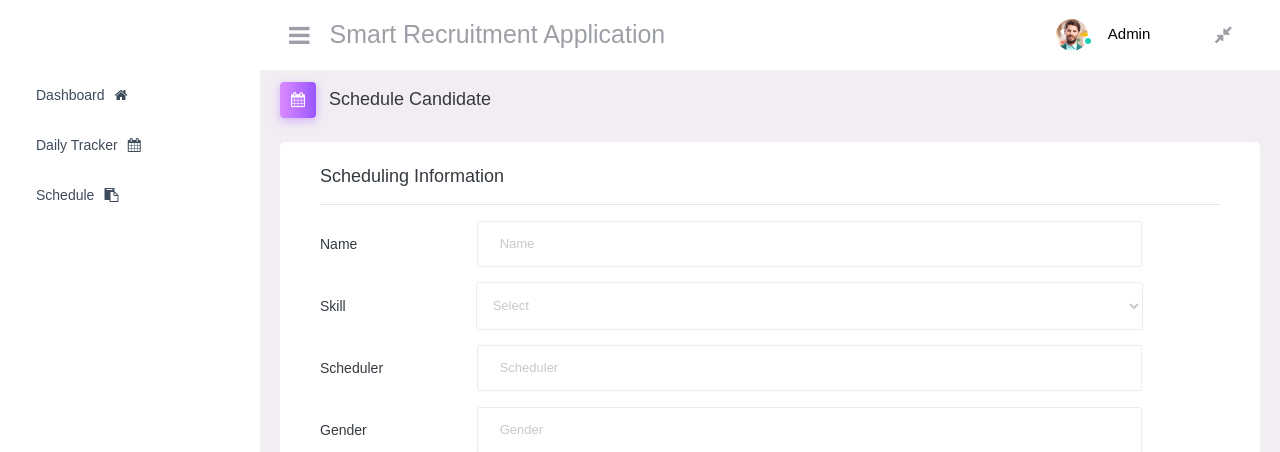
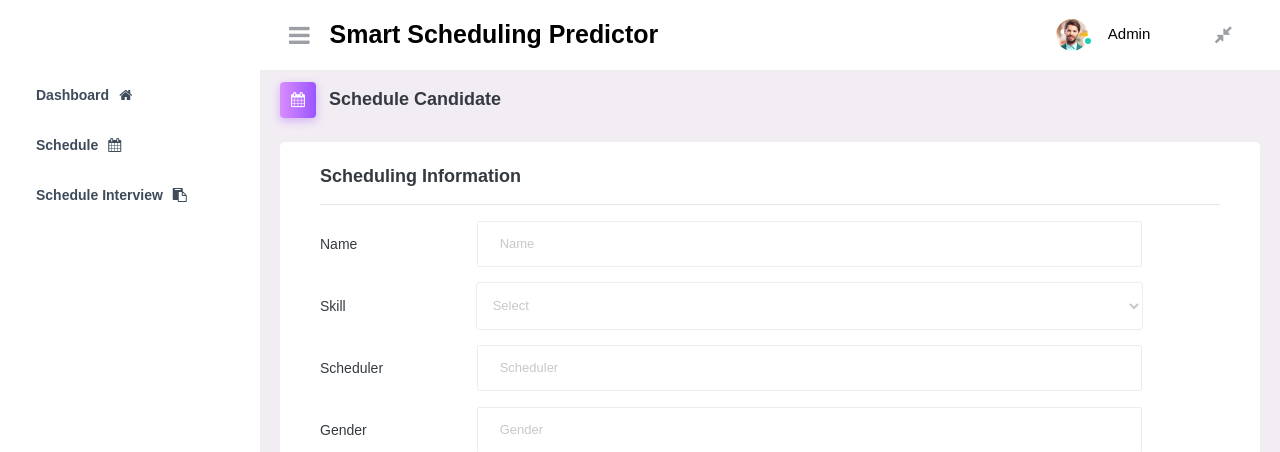
Before and after one commit to SGRGit/interviewAttendancePred, a Flask app: page /submit in a window 1280 px wide. Shown: the top 452 px of the page. Run offline with Flask 2, Linux system fonts and the light colour scheme; parts of the project's set-up code (start-up, migrations or seed data) failed here and were passed over; some libraries are stand-ins or nearby versions; some web fonts are replaced.

Commit message:
Update appointment.html

```diff
--- a/templates/appointment.html
+++ b/templates/appointment.html
@@ -24,8 +24,8 @@
             <i class="fa fa-bars"></i>
           </button>
 
-          <div style="margin-top: 20px;">
-            <h3>Smart Recruitment Application</h3>
+          <div style="margin-top: 20px;color:black;">
+            <h3><b>Smart Scheduling Predictor</b></h3>
           </div>
           <ul class="navbar-nav navbar-nav-right">
             <li class="nav-item nav-profile dropdown">
@@ -62,19 +62,19 @@
 
             <li class="nav-item">
               <a class="nav-link" href="{{ url_for('dashboard')}}">
-                <span class="menu-title">Dashboard</span>
+                <span class="menu-title"><b>Dashboard</b></span>
                 <i style="padding-left: 10px" class="fa fa-home"></i>
               </a>
             </li>
             <li class="nav-item">
               <a class="nav-link" href="{{ url_for('schedule')}}">
-                <span class="menu-title">Daily Tracker</span>
+                <span class="menu-title"><b>Schedule</b></span>
                 <i style="padding-left: 10px" class="fa fa-calendar"></i>
               </a>
             </li>
             <li class="nav-item">
               <a class="nav-link" href="{{ url_for('appointment')}}">
-                <span class="menu-title">Schedule</span>
+                <span class="menu-title"><b>Schedule Interview</b></span>
                 <i style="padding-left: 10px" class="fa fa-clipboard"></i>
               </a>
             </li>
@@ -89,14 +89,14 @@
               <h3 class="page-title">
                 <span class="page-title-icon bg-gradient-primary text-white mr-2">
                   <i class="fa fa-calendar"></i>
-                </span> Schedule Candidate </h3>
+                </span> <b>Schedule Candidate</b> </h3>
 
             </div>
             <div class="row">
                 <div class="col-12 grid-margin stretch-card">
                 <div class="card">
                   <div class="card-body">
-                    <h4 class="card-title">Scheduling Information</h4>
+                    <h4 class="card-title"><b>Scheduling Information</b></h4>
                     <hr>
                     <form class="forms-sample" action="{{ url_for('submit')}}"method="post">
                       <div class="form-group row">
@@ -111,12 +111,12 @@
                         <div class="col-sm-9">
                           <select class="form-control" id="Skill" name="Skill">
                             <option>Select</option>
-							<option value="Cloud">Cloud</option>
-							<option value=".Net">.Net</option>
-							<option value="Java">Java</option>
-							<option value="Oracle">Oracle</option>
-							<option value="SAP">SAP</option>
-                            <option value="Data">Data</option>
+							<option value="SAP SF EC">SAP SF EC</option>
+							<option value="SAP SF Comp">SAP SF Comp</option>
+							<option value="SAP SF LMS">SAP SF LMS</option>
+							<option value="SAP SF PMGM">SAP SF PMGM</option>
+							<option value="SAP CPI">SAP CPI</option>
+                            <option value="Data Migration">Data Migration</option>
                           </select>
                         </div>
                       <!--</div>
```
